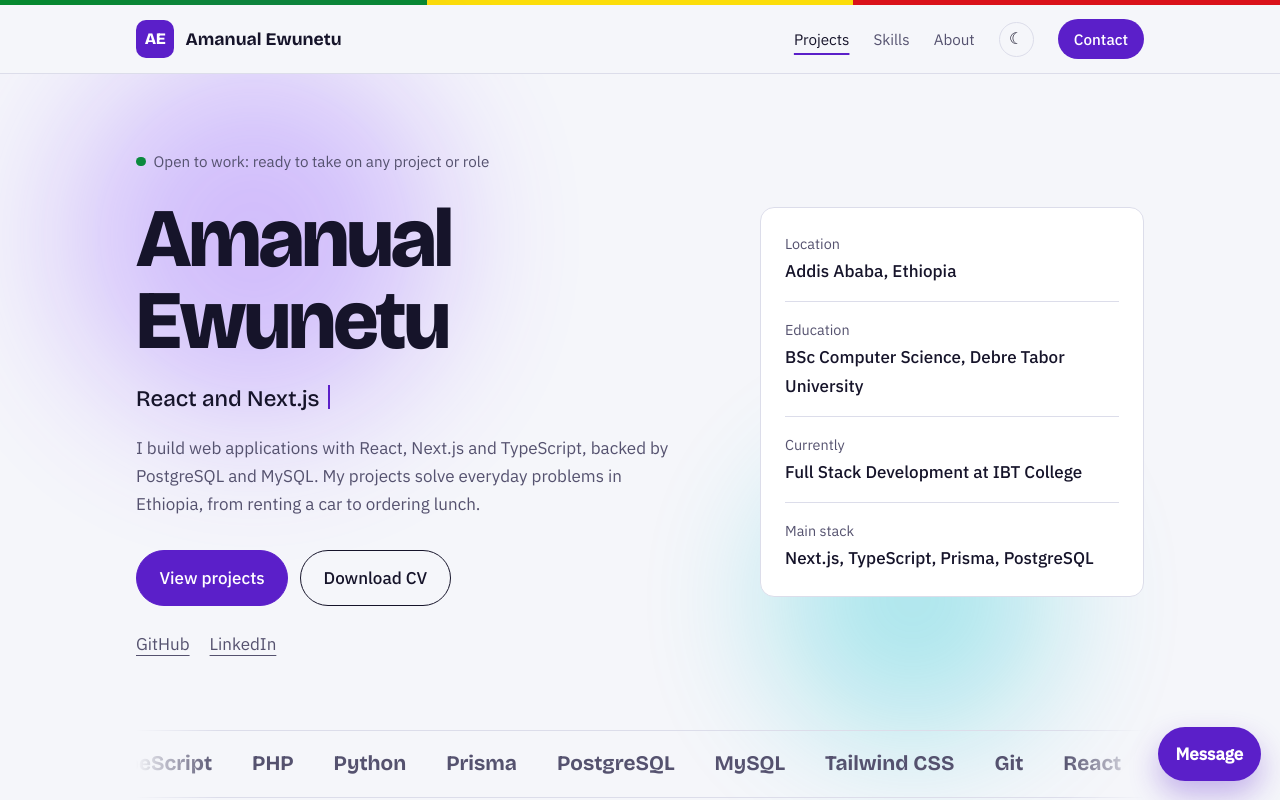
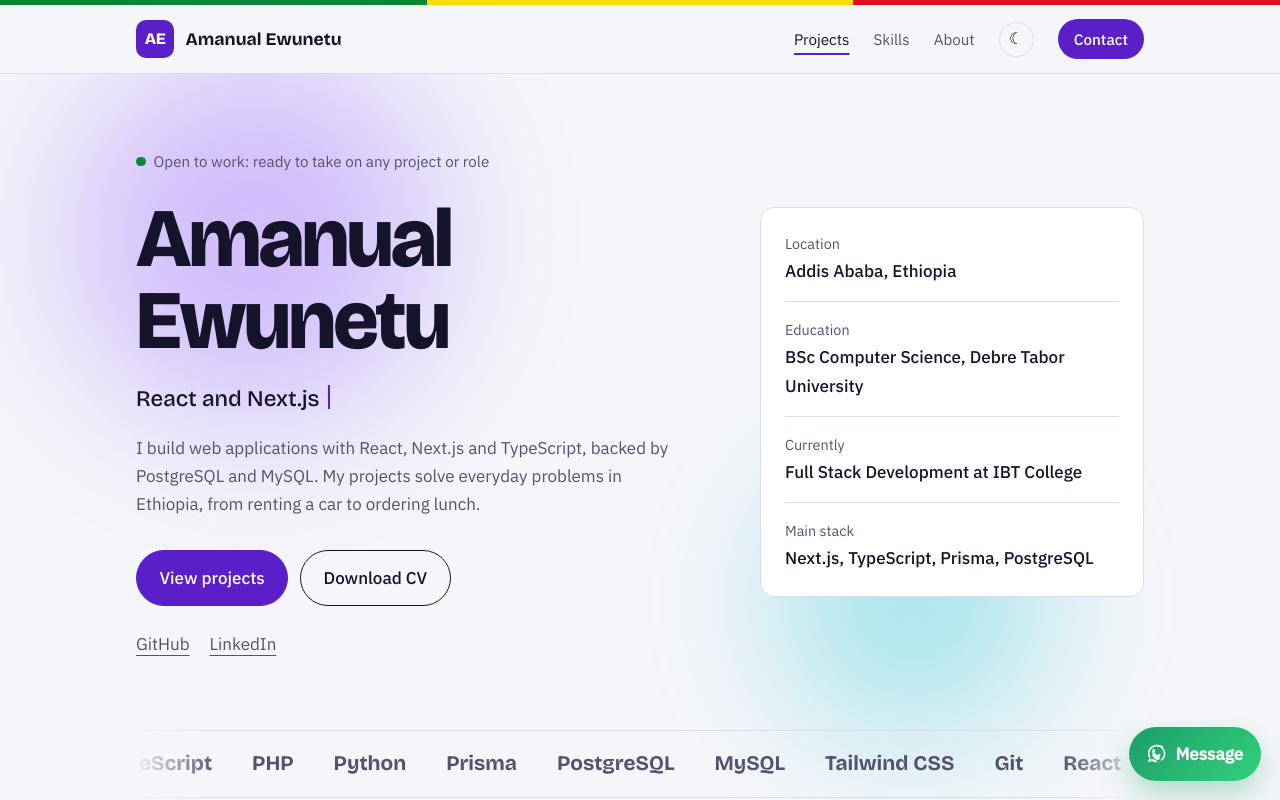
Before and after one commit to Amanual-ew/portfolio-by-react, a React (Vite) app: page / in a window 1280 px wide. Shown: the top 800 px of the page. Built offline with nearby package versions, Linux system fonts and the light colour scheme.

Commit message:
Enhance: premium WhatsApp floating widget

```diff
--- a/src/App.jsx
+++ b/src/App.jsx
@@ -81,6 +81,11 @@ export default function App() {
           onClick={() => setChatOpen((open) => !open)}
           aria-label="Open quick message"
         >
+          <span className="chat-icon" aria-hidden="true">
+            <svg viewBox="0 0 24 24" fill="currentColor" aria-hidden="true">
+              <path d="M20.52 3.48A11.87 11.87 0 0 0 12.05 1C6.02 1 1.17 5.85 1.17 11.88c0 2.1.55 4.15 1.6 5.96L1 23l5.32-1.6a10.9 10.9 0 0 0 5.73 1.7h.01c6.03 0 10.88-4.85 10.88-10.89 0-2.91-1.13-5.66-3.42-7.73Zm-8.47 16.7h-.01c-1.84 0-3.66-.5-5.26-1.44l-.38-.22-3.16.95 1-3.08-.25-.39A8.92 8.92 0 0 1 3.1 11.9a8.95 8.95 0 1 1 15.4 6.4l-.35.43-.93 1.06 1 1.29-.2.2-.12.13a8.88 8.88 0 0 1-5.67 2.08Zm5.03-6.67c-.28-.14-1.66-.82-1.91-.91-.25-.1-.43-.14-.6.14-.17.28-.67.91-.82 1.1-.15.18-.3.2-.58.07-.28-.14-1.18-.43-2.24-1.38-.83-.74-1.39-1.66-1.55-1.94-.16-.28-.02-.43.12-.57.12-.12.28-.3.42-.45.14-.14.18-.25.28-.42.09-.17.05-.32-.02-.45-.07-.14-.6-1.42-.82-1.94-.22-.52-.44-.45-.6-.46h-.52a1 1 0 0 0-.72.34c-.25.28-.95.93-.95 2.28s.97 2.64.11 5.67c.76 1.31 1.7 2.69 3.17 3.72.94.67 1.63 1.08 2.2 1.39a3.91 3.91 0 0 0 1.82.13c.56-.08 1.66-.68 1.9-1.34.25-.66.25-1.24.17-1.36-.08-.11-.28-.18-.6-.32Z"/>
+            </svg>
+          </span>
           Message
         </button>
 
--- a/src/index.css
+++ b/src/index.css
@@ -120,9 +120,11 @@ h2{font-family:var(--display);font-weight:700;font-size:clamp(1.8rem,4vw,2.5rem)
 .footer-nav a:hover{color:var(--ink)}
 .footer-meta{display:flex;align-items:center;gap:.8rem;flex-wrap:wrap}
 .chat-widget{position:fixed;right:1.2rem;bottom:1.2rem;z-index:50;display:flex;flex-direction:column;align-items:flex-end;gap:.75rem}
-.chat-toggle{border:none;border-radius:999px;background:var(--accent);color:var(--on-accent);padding:.8rem 1.1rem;font:inherit;font-weight:700;cursor:pointer;box-shadow:0 14px 30px rgba(91,31,201,.32);transition:transform .2s ease, box-shadow .2s ease}
-.chat-toggle:hover{transform:translateY(-2px);box-shadow:0 18px 30px rgba(91,31,201,.38)}
-.chat-panel{width:min(22rem,calc(100vw - 2rem));border:1px solid var(--line);background:rgba(17,16,30,.94);color:var(--ink);border-radius:16px;overflow:hidden;box-shadow:0 20px 45px rgba(10,8,25,.35);backdrop-filter:blur(10px)}
+.chat-toggle{display:inline-flex;align-items:center;gap:.6rem;border:none;border-radius:999px;background:linear-gradient(135deg, #1c9d6a, #32d17a);color:#fff;padding:.8rem 1.1rem;font:inherit;font-weight:700;cursor:pointer;box-shadow:0 14px 30px rgba(26,157,106,.3);transition:transform .2s ease, box-shadow .2s ease, filter .2s ease}
+.chat-toggle:hover{transform:translateY(-2px) scale(1.02);box-shadow:0 18px 30px rgba(26,157,106,.4);filter:brightness(1.04)}
+.chat-icon{display:inline-grid;place-items:center;width:1.2rem;height:1.2rem}
+.chat-icon svg{display:block;width:100%;height:100%}
+.chat-panel{width:min(22rem,calc(100vw - 2rem));border:1px solid rgba(255,255,255,.08);background:rgba(17,16,30,.96);color:#fff;border-radius:16px;overflow:hidden;box-shadow:0 20px 45px rgba(10,8,25,.35);backdrop-filter:blur(10px);animation:chatIn .2s ease both}
 .chat-header{display:flex;align-items:center;justify-content:space-between;padding:.75rem .9rem;background:rgba(255,255,255,.04);border-bottom:1px solid rgba(255,255,255,.08);color:#fff;font-size:.9rem;font-weight:600}
 .chat-close{border:none;background:transparent;color:#fff;font-size:1.35rem;cursor:pointer;line-height:1}
 .chat-form{display:grid;gap:.75rem;padding:.9rem}
@@ -131,6 +133,7 @@ h2{font-family:var(--display);font-weight:700;font-size:clamp(1.8rem,4vw,2.5rem)
 .chat-form textarea:focus{outline:none;border-color:rgba(180,155,255,.9);box-shadow:0 0 0 3px rgba(180,155,255,.18)}
 .chat-form button{border:none;border-radius:999px;background:linear-gradient(135deg, #7c46ff, #b39bff);color:#fff;padding:.75rem 1rem;font:inherit;font-weight:700;cursor:pointer;transition:transform .2s ease, filter .2s ease}
 .chat-form button:hover{transform:translateY(-1px);filter:brightness(1.04)}
+@keyframes chatIn{from{opacity:0;transform:translateY(10px) scale(.98)}to{opacity:1;transform:none}}
 @media (max-width:48rem){
   .hero,.proj,.about{grid-template-columns:1fr;gap:1.75rem}
   .proj.flip .shot{order:0}
```
